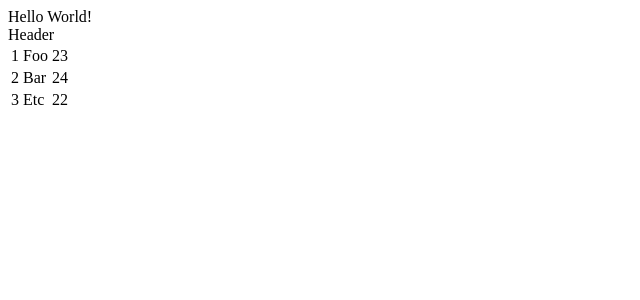
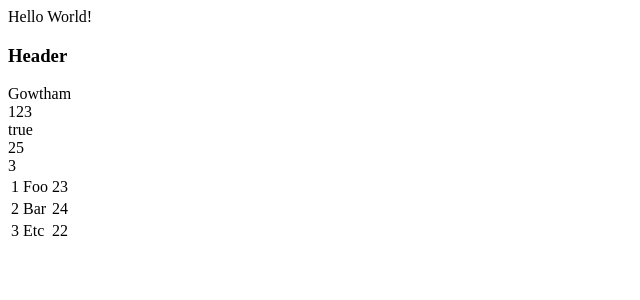
Before and after one commit to GowthamSiddarth/ReactJs-TutorialsPoint, a React app: page / in a window 1280 px wide. Shown: the top 300 px of the page, without its empty margins (0-640 px from the left). Built offline with nearby package versions, Linux system fonts and the light colour scheme.

Commit message:
Props Validation with propTypes & defaultProps

```diff
--- a/App.jsx
+++ b/App.jsx
@@ -1,4 +1,5 @@
 import React from 'react';
+import PropTypes from 'prop-types';
 
 class App extends React.Component {
     constructor() {
@@ -28,16 +29,39 @@ class App extends React.Component {
             <div>
                 <div>Hello World!</div>
                 <div><Header /></div>
+                <div>{this.props.propName}</div>
+                <div>{this.props.propArray}</div>
+                <div>{this.props.propBool ? "true" : "false"}</div>
+                <div>{this.props.propFunc([2, 5])}</div>
+                <div>{this.props.propNum}</div>
                 <div><Table data={this.state.data} /></div>
             </div>
         );
     }
 }
 
+App.propTypes = {
+    propName: PropTypes.string,
+    propArray: PropTypes.array.isRequired,
+    propBool: PropTypes.bool.isRequired,
+    propFunc: PropTypes.func,
+    propNum: PropTypes.number
+}
+
+App.defaultProps = {
+    propName: 'Gowtham',
+    propArray: [1, 2, 3],
+    propBool: true,
+    propFunc: (a) => {
+        return a;
+    },
+    propNum: 3
+}
+
 class Header extends React.Component {
     render() {
         return (
-            <div>Header</div>
+            <h3>Header</h3>
         )
     }
 }
```
